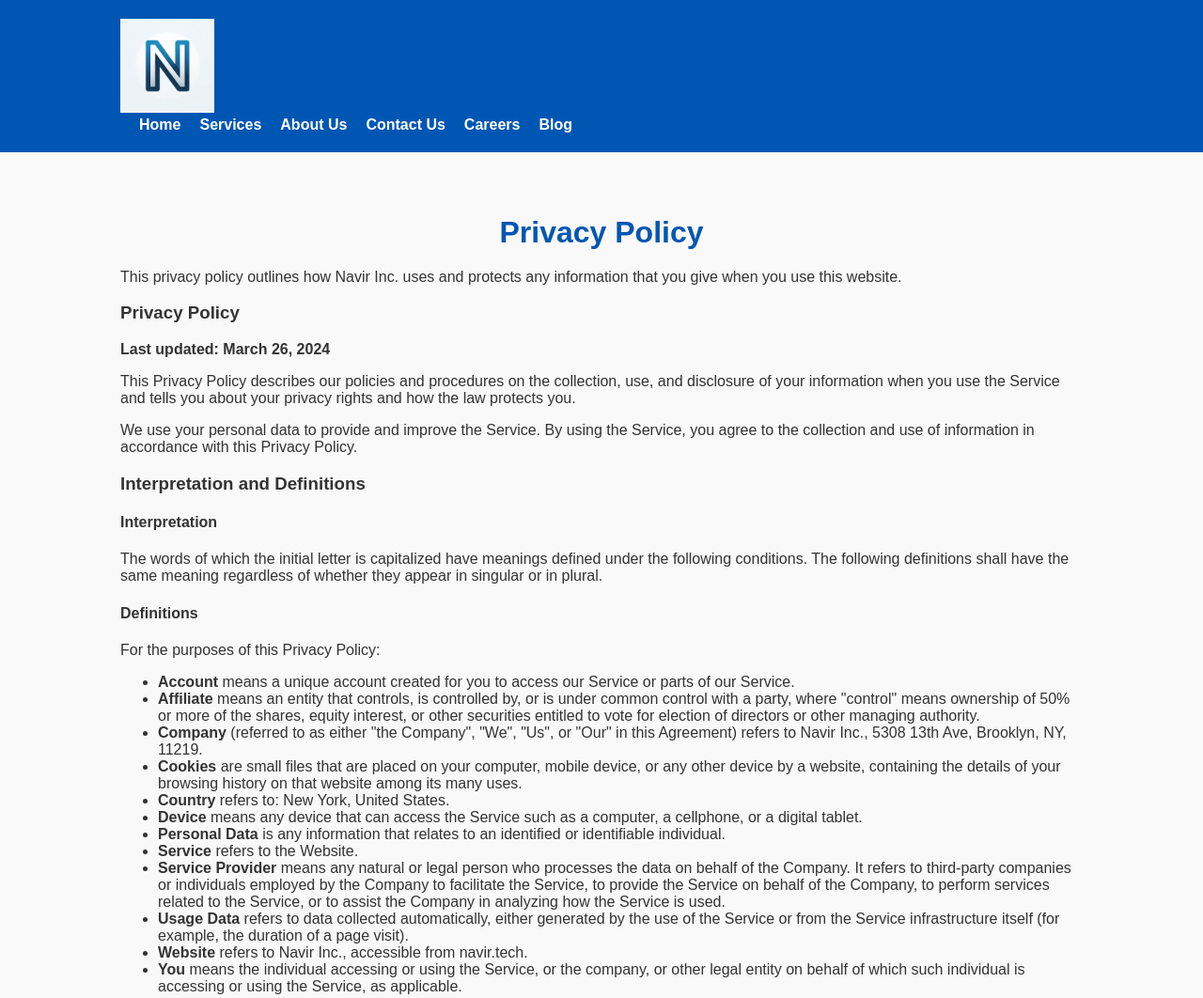
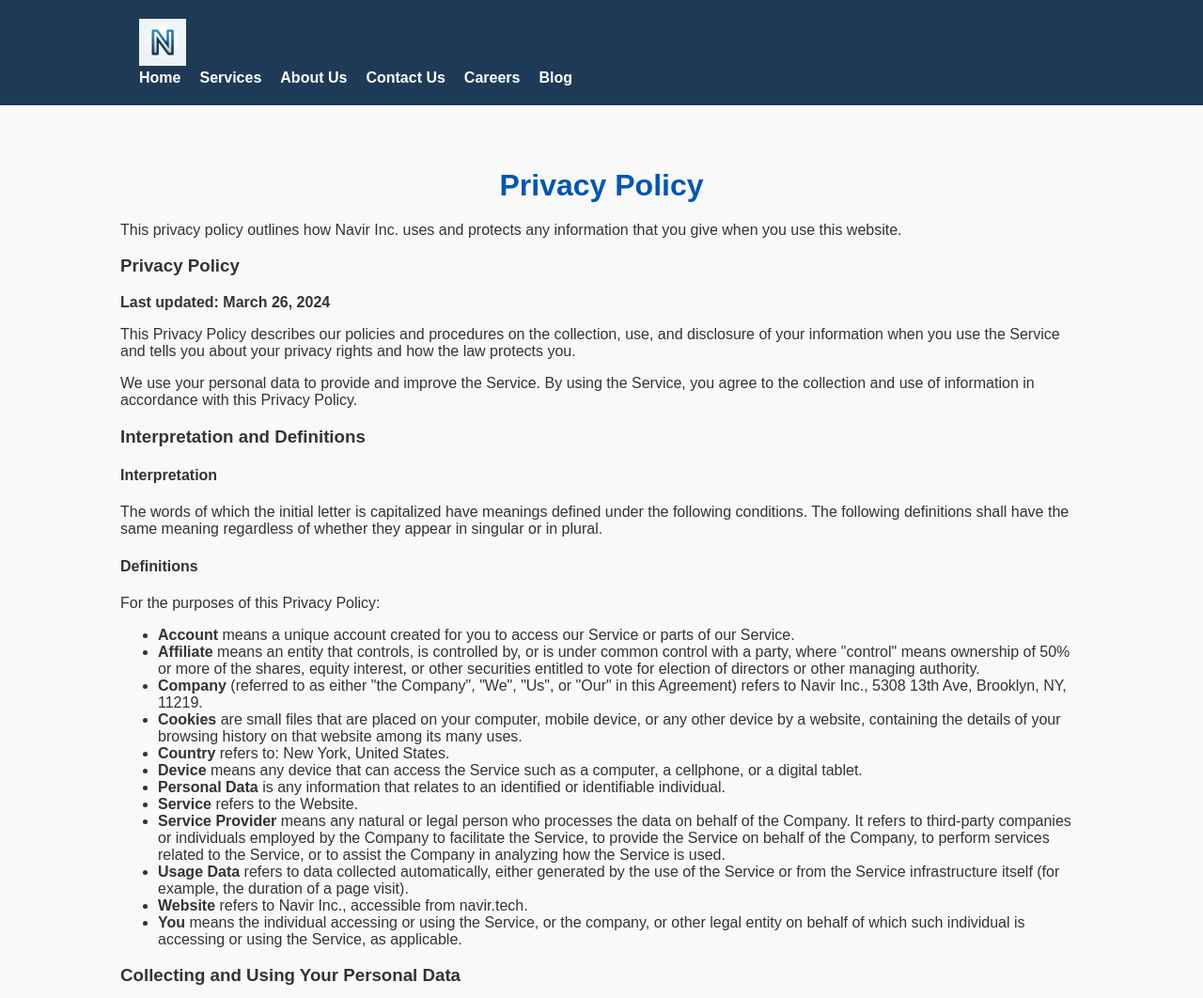
Before and after one commit to issacrosen/navir, a plain HTML site: page privacy.html in a window 1280 px wide. Shown: the top 1062 px of the page at 94% size. Drawn offline with Linux system fonts and the light colour scheme.

Commit message:
Update styles.css

```diff
--- a/styles.css
+++ b/styles.css
@@ -12,17 +12,19 @@ body {
 }
 
 header {
-    background: #0056b3; /* Darker blue for header */
+    background: #1e3a57; /* Darker blue for header */
     color: white;
     padding: 20px 0;
     display: flex;
     justify-content: space-between;
-    align-items: center;
+    align-items: right;
 }
 
 header .logo {
-    width: 100px; /* Adjust the width as needed */
+    width: 50px; /* Adjust the width as needed */
     height: auto;
+    margin-left: 20px;
+    align-items: left;
 }
 
 nav ul {
@@ -45,13 +47,14 @@ nav ul li a {
 .hero {
     background: linear-gradient(to right, #0056b3, #007bff); /* Gradient blue for hero section */
     color: white;
-    padding: 60px 0;
+    padding: 20px 0;
     text-align: center;
 }
 
 .hero h2 {
     margin: 0;
     font-size: 2.5em;
+    color: rgb(235, 196, 196);
 }
 
 section {
```
